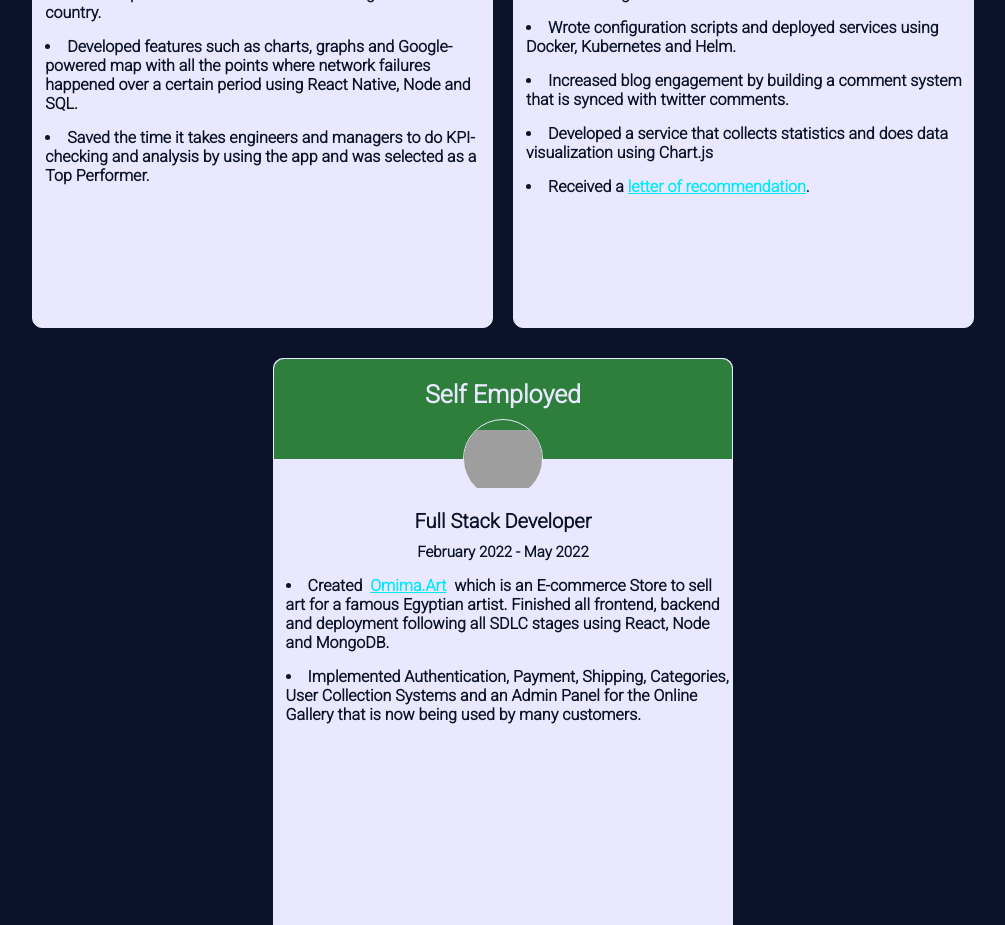
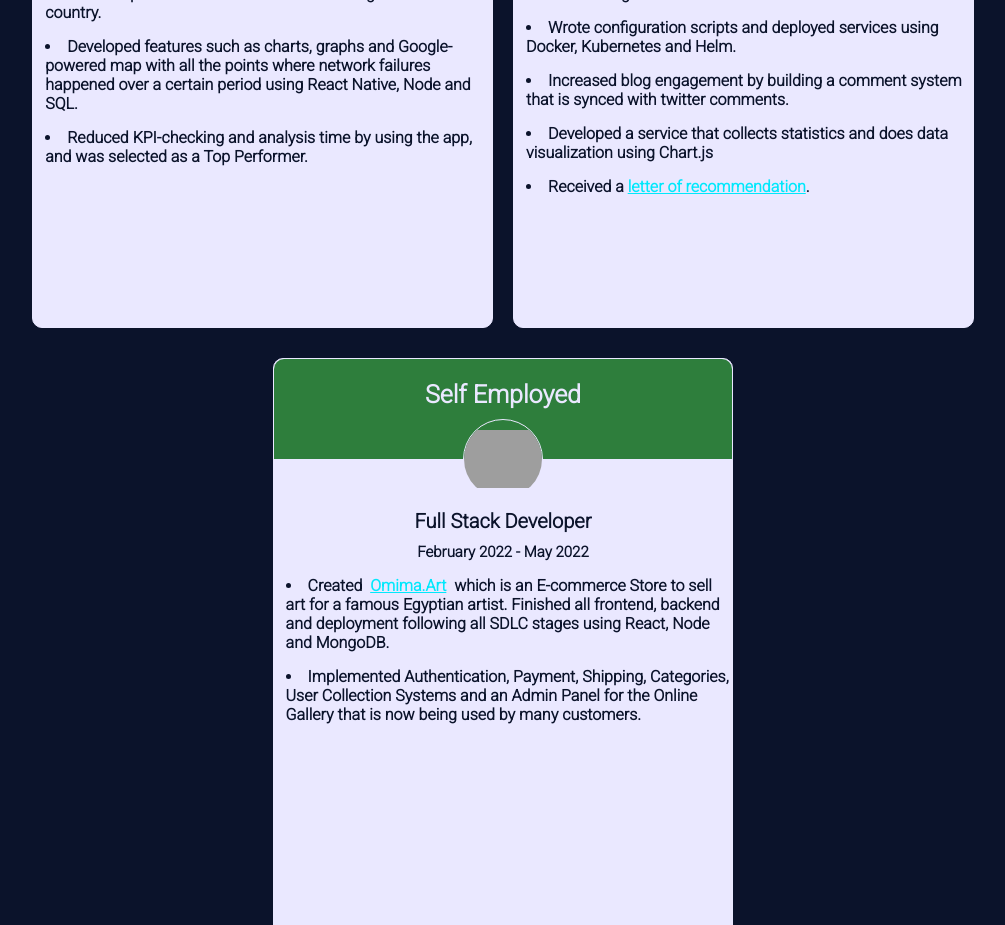
Before and after one commit to AhmedWaeI/My-Portfolio, a React (Create React App) app: page / in a window 1280 px wide. Shown: the part 1780-2705 px from the top of the page, without its empty margins (137-1142 px from the left). Built offline with nearby package versions, Linux system fonts and the light colour scheme; grey boxes are pictures that could not be loaded; a web font is replaced by a local one.

Commit message:
updating work section

```diff
--- a/src/components/Work.js
+++ b/src/components/Work.js
@@ -41,9 +41,8 @@ function Work() {
                 certain period using React Native, Node and SQL.
               </li>
               <li>
-                Saved the time it takes engineers and managers to do
-                KPI-checking and analysis by using the app and was selected as a
-                Top Performer.
+                Reduced KPI-checking and analysis time by using the app, and was
+                selected as a Top Performer.
               </li>
             </ul>
           </div>
```
